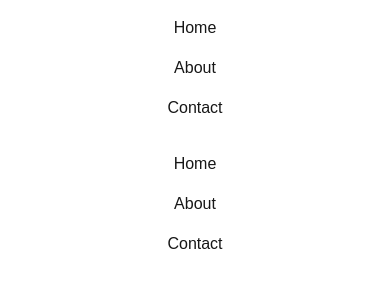
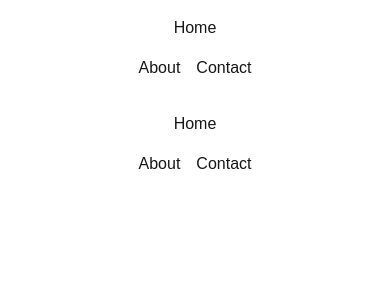
Before and after one commit to August36/lemonade-next, a Next.js app: page /nav in a window 390 px wide. Shown: the top 300 px of the page. Built offline with nearby package versions, Linux system fonts and the light colour scheme.

Commit message:
shop test

```diff
--- a/app/nav/page.tsx
+++ b/app/nav/page.tsx
@@ -5,8 +5,8 @@ function Nav() {
     <nav className="flex flex-col items-center justify-center gap-4 p-4 text-center sm:flex-row sm:justify-between sm:text-left">
       <Link href="/">Home</Link>
 
-      <ul className="flex flex-col items-center justify-center gap-4 sm:flex-row sm:gap-8">
-        <li><Link href="/about">About</Link></li>
+      <ul className="flex flex-row items-center justify-center gap-4 sm:flex-row sm:gap-8">
+        <li><Link href="/shop">About</Link></li>
         <li><Link href="/contact">Contact</Link></li>
       </ul>
     </nav>
--- /dev/null
+++ b/app/shop/page.tsx
@@ -0,0 +1,10 @@
+export default function Shop() {
+  return (
+    <div className="flex flex-col items-center justify-center p-4">
+      <h1 className="text-3xl font-bold">Shop</h1>
+      <p className="text-lg text-zinc-600 dark:text-zinc-400">
+        Welcome to our shop!
+      </p>
+    </div>
+  );
+}
```
Also changed, not shown: app/shop/shop.tsx (deleted).
